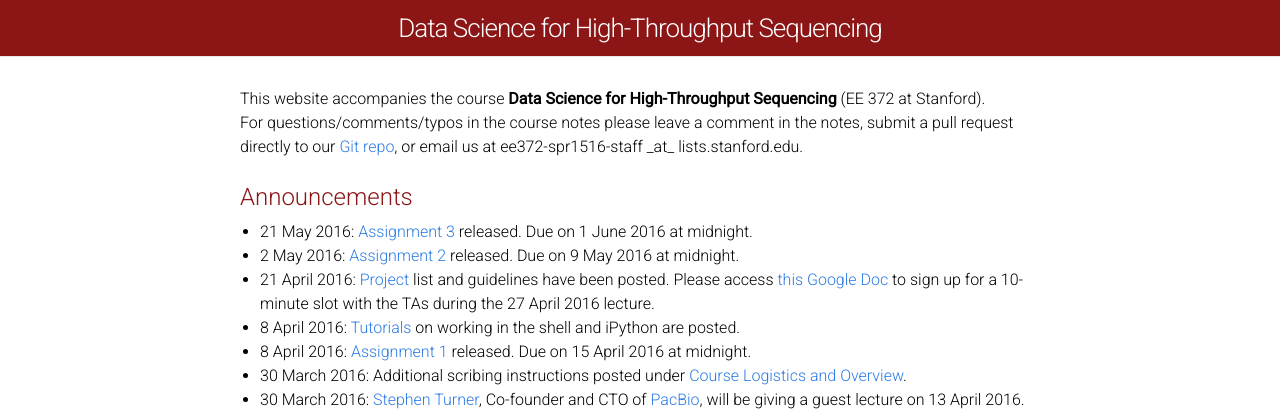
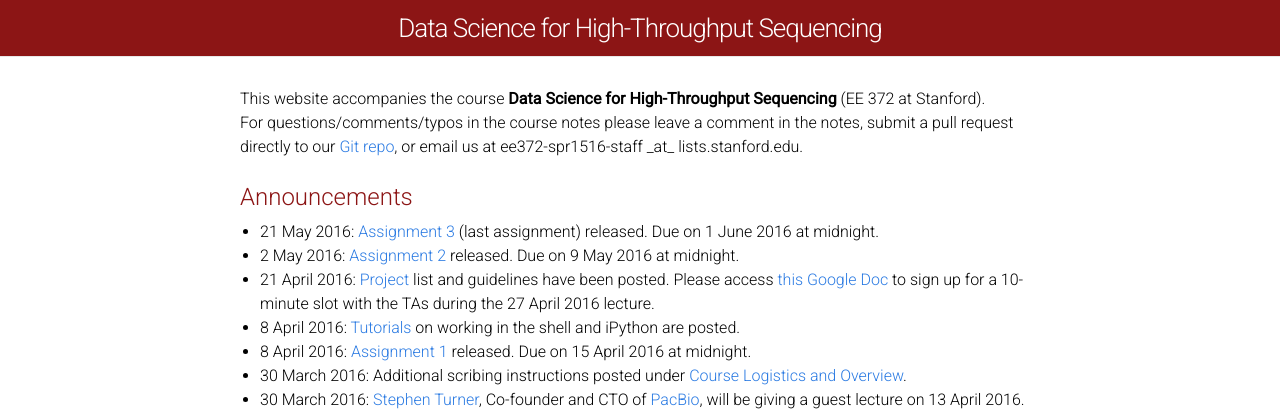
Before and after one commit to laurashen/data-science-sequencing.github.io, a Jekyll site: the page built from index.html, in a window 1280 px wide. Shown: the top 414 px of the page. Built offline with Jekyll 4.4.1, drawn with Linux system fonts in a browser that asks for light colours.

Commit message:
labeled assignment 3 as last assignment

```diff
--- a/index.html
+++ b/index.html
@@ -13,7 +13,7 @@
     <div class="module-header">Announcements</div>
     <div class="materials-bullets-notopmargin">
     <ul >
-    <li>21 May 2016: <a href="/assignments/assignment3/">Assignment 3</a> released. Due on 1 June 2016 at midnight.</li>
+    <li>21 May 2016: <a href="/assignments/assignment3/">Assignment 3</a> (last assignment) released. Due on 1 June 2016 at midnight.</li>
     <li>2 May 2016: <a href="/assignments/assignment2/">Assignment 2</a> released. Due on 9 May 2016 at midnight.</li>
     <li>21 April 2016: <a href="/assignments/project_guidelines">Project</a> list and guidelines have been posted. Please access <a href="https://docs.google.com/spreadsheets/d/1AHNKN8knwZCHdvp3bbTHczt3dqzFteMHH0qWLcgeHok/edit#gid=0">this Google Doc</a> to sign up for a 10-minute slot with the TAs during the 27 April 2016 lecture. </li>
     <li>8 April 2016: <a href="/labhours/labhour1">Tutorials</a> on working in the shell and iPython are posted. </li>
```
